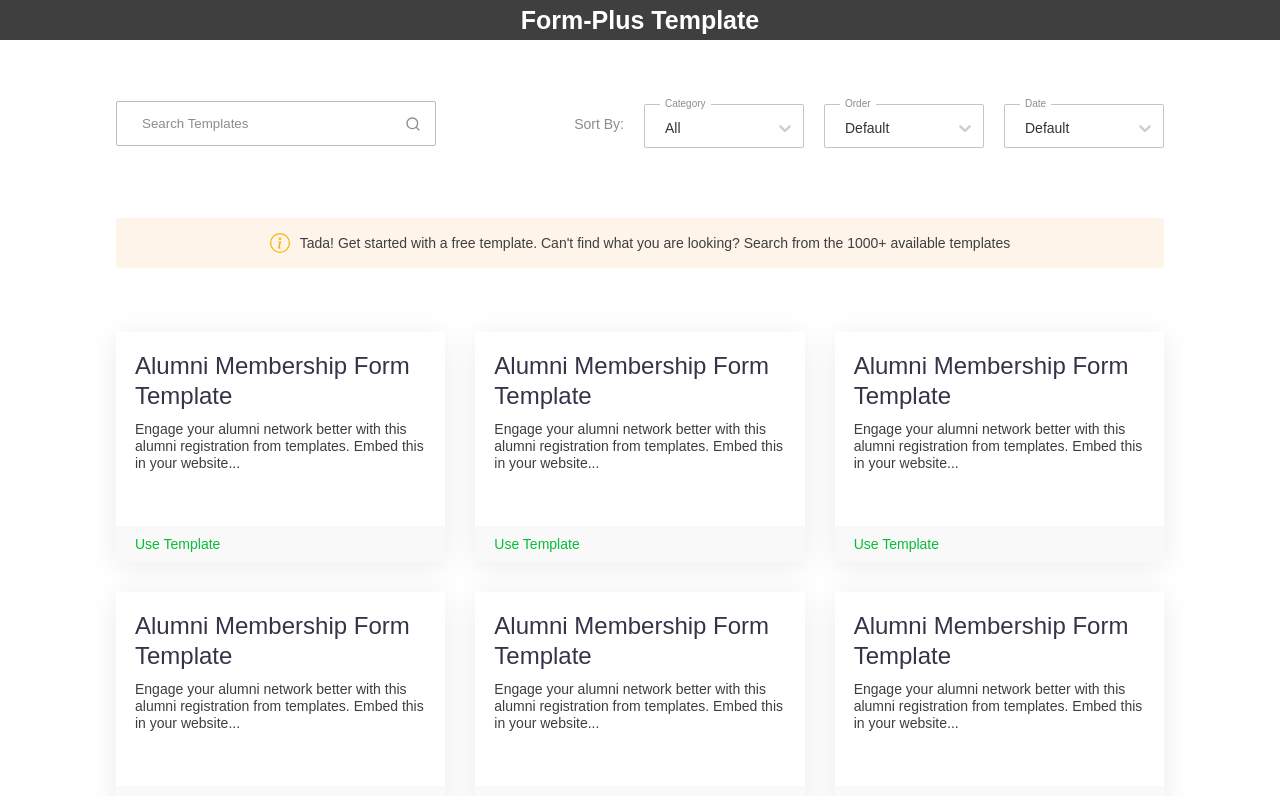
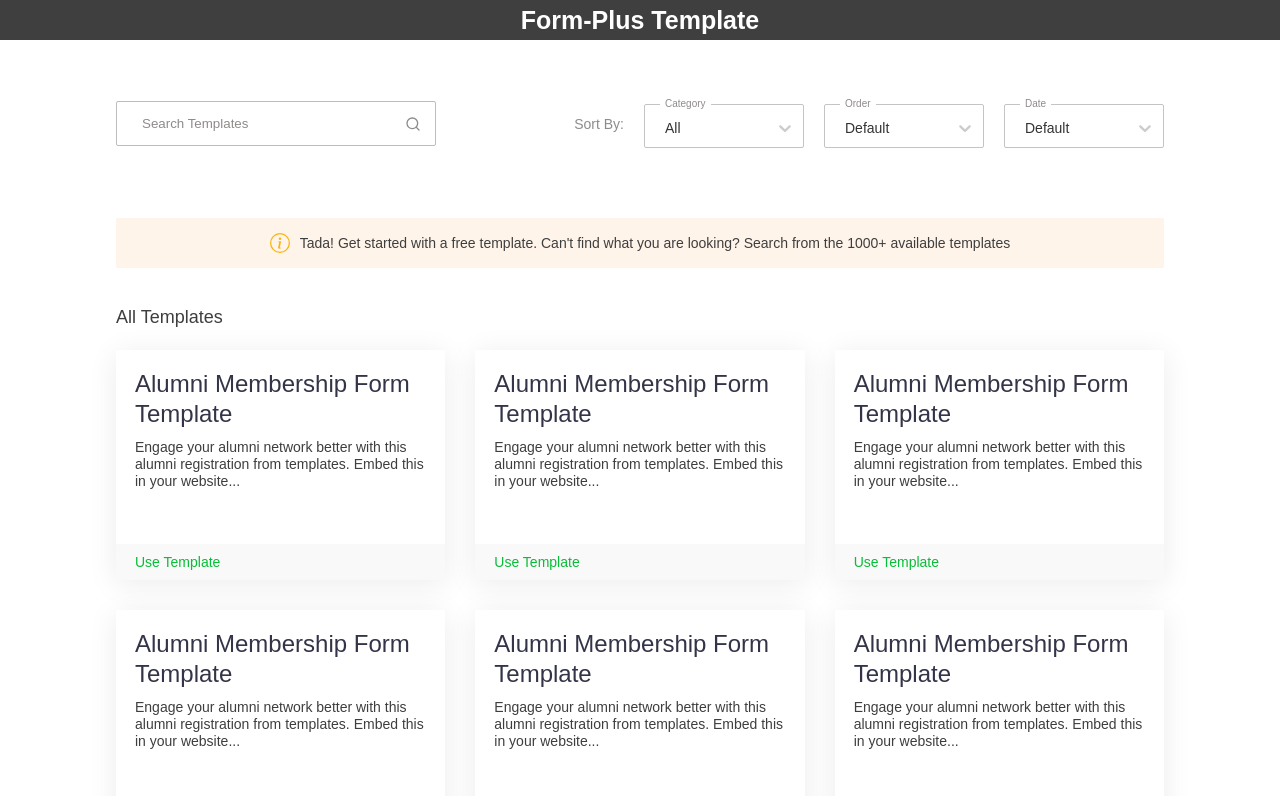
Before and after one commit to NwaguChima/form_plus, a React (Create React App) app: page / in a window 1280 px wide. Shown: the top 796 px of the page. Built offline with nearby package versions, Linux system fonts and the light colour scheme; a web font is replaced by a local one.

Commit message:
completed selector imports

```diff
--- a/src/components/searchNav/SearchNav.jsx
+++ b/src/components/searchNav/SearchNav.jsx
@@ -15,7 +15,6 @@
 import CustomSelect from "../customSelect/CustomSelect";
 import styles from "./SearchNav.module.scss";
 
-// importing options from optionFile.js
 const SearchNav = () => {
   const [search, setSearch] = useState("");
   const dispatch = useDispatch();
--- a/src/components/templates/Templates.jsx
+++ b/src/components/templates/Templates.jsx
@@ -1,12 +1,22 @@
 import React from "react";
 import { useSelector } from "react-redux";
-import { selectCategory } from "../../features/template/filterSlice";
+import {
+  selectCategory,
+  selectDate,
+  selectOrder,
+  selectSearch,
+} from "../../features/template/filterSlice";
 import { useGetTemplatesQuery } from "../../features/template/templateSlice";
 import Paginate from "../paginate/Paginate";
 import Template from "../template/Template";
 import styles from "./Templates.module.scss";
 
 const Templates = () => {
+  const category = useSelector(selectCategory);
+  const order = useSelector(selectOrder);
+  const date = useSelector(selectDate);
+  const search = useSelector(selectSearch);
+
   // const {
   //   data: templates,
   //   isError,
@@ -17,15 +27,13 @@
 
   // console.log("templates", isLoading, isSuccess, templates);
 
-  // // select category from redux store
-  // const category = useSelector(selectCategory);
-  // console.log("category", category);
+  console.log("category", category);
 
   return (
     <div className={styles.container}>
       <div className={styles.container__heading}>
-        {/* <h3>{category} Templates</h3>
-        <p>{templates?.ids.length} templates</p> */}
+        <h3>{category} Templates</h3>
+        {/* <p>{templates?.ids.length} templates</p> */}
       </div>
       <div className={styles.container__list}>
         <Template />
```
